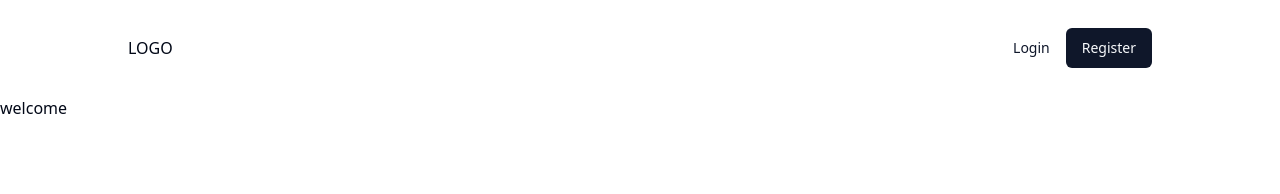
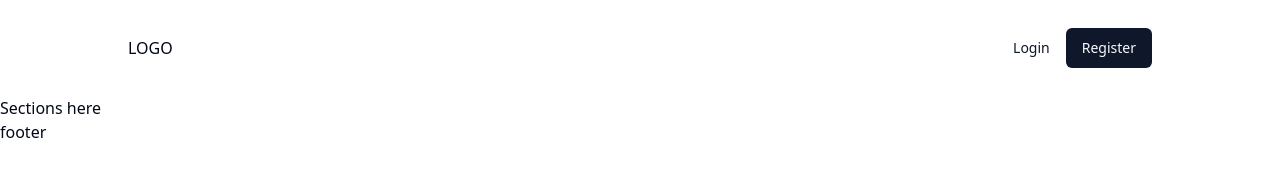
Before and after one commit to Isaac-Domino/ReThink, a Next.js app: page /welcome in a window 1280 px wide. Shown: the top 194 px of the page. Built offline with nearby package versions, Linux system fonts and the light colour scheme; no server answers.

Commit message:
Added Section and Footer

```diff
--- a/src/pages/welcome.tsx
+++ b/src/pages/welcome.tsx
@@ -1,7 +1,17 @@
+import Link from "next/link";
 import React from "react";
 
 const Welcome = () => {
-  return <div>welcome</div>;
+  return (
+    <main className="w-full min-h-screen">
+      <section>
+        <p>Sections here</p>
+      </section>
+      <footer>
+        <p>footer</p>
+      </footer>
+    </main>
+  );
 };
 
 export default Welcome;
```
